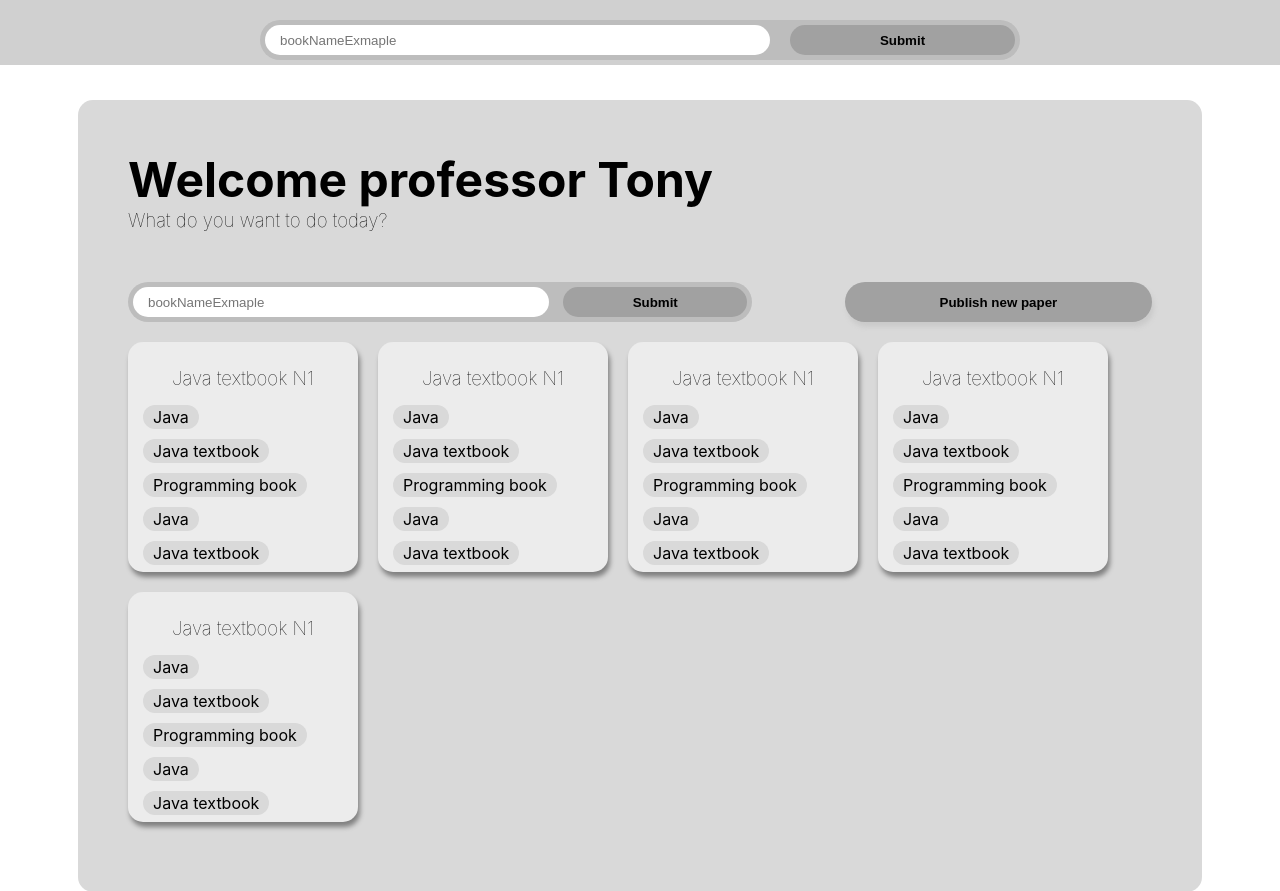
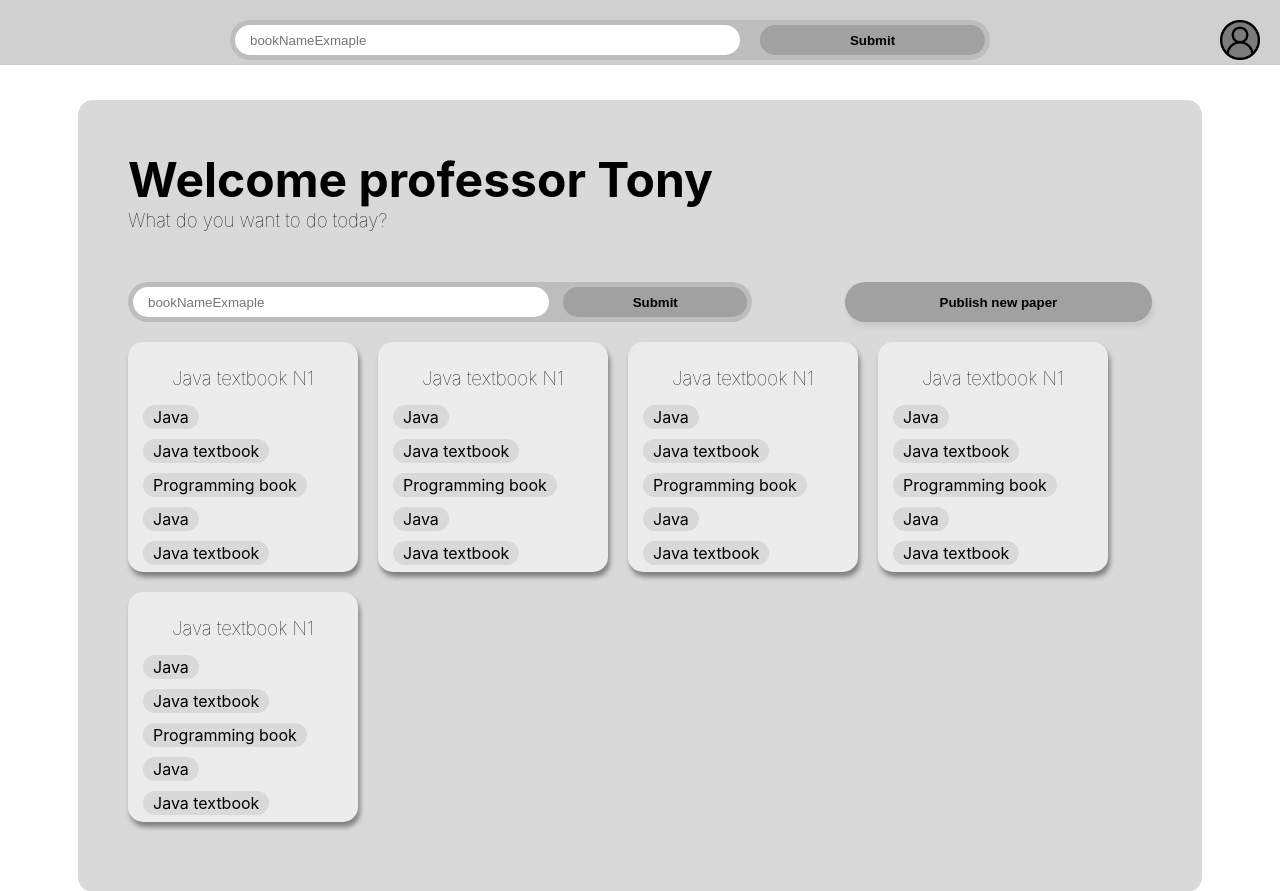
Before and after one commit to Alex130803/DBP, a PHP site: page /pages/mainScreen.php in a window 1280 px wide. Shown: the top 891 px of the page. Run offline with PHP 8.4, Linux system fonts and the light colour scheme.

Commit message:
NowDoneForSure

```diff
--- a/assets/style.css
+++ b/assets/style.css
@@ -559,7 +559,7 @@ h4{
     min-height: 40px;
 
     border-radius: 20px;
-    margin: 20px 20px 0px auto;
+    margin: 20px 20px 0px 0px;
 
     background-color: #7C7C7C;
     cursor: pointer;
--- a/pages/bookEditor.php
+++ b/pages/bookEditor.php
@@ -5,6 +5,8 @@
     <meta name="viewport" content="width=device-width, initial-scale=1.0">
     <title>FRD</title>
     <link rel="stylesheet" href="../assets/style.css">
+    <script src="../assets/scripts.js"></script>
+
 </head>
 <body>
     <div class="mainContainer">
--- a/pages/mainScreen.php
+++ b/pages/mainScreen.php
@@ -5,6 +5,8 @@
     <meta name="viewport" content="width=device-width, initial-scale=1.0">
     <title>FRD</title>
     <link rel="stylesheet" href="../assets/style.css">
+    <script src="../assets/scripts.js"></script>
+
 </head>
 <body>
     <div class="mainContainer">
@@ -15,6 +17,14 @@
                     <input type="submit" name="searchSubmit" id="searchSubmit">
                 </form>
             </div>
+            <div class="LogInButton" onclick="togleLL()">
+                <img src="../assets/images/user.png" alt="UserIcon">
+            </div>
+        </div>
+        <div class="LLcontainer" style="display: none;" id="LLcontainer">
+            <!-- If the user is loged in (Professor/Student) only Log out option is displayes otherwise only Log in -->
+            <button id="LogIn" onclick="">Log In</button>
+            <button id="LogOut" onclick="">Log Out</button>
         </div>
         <div class="bodyContainer">
             <div class="bodyTitleContainer">
```
